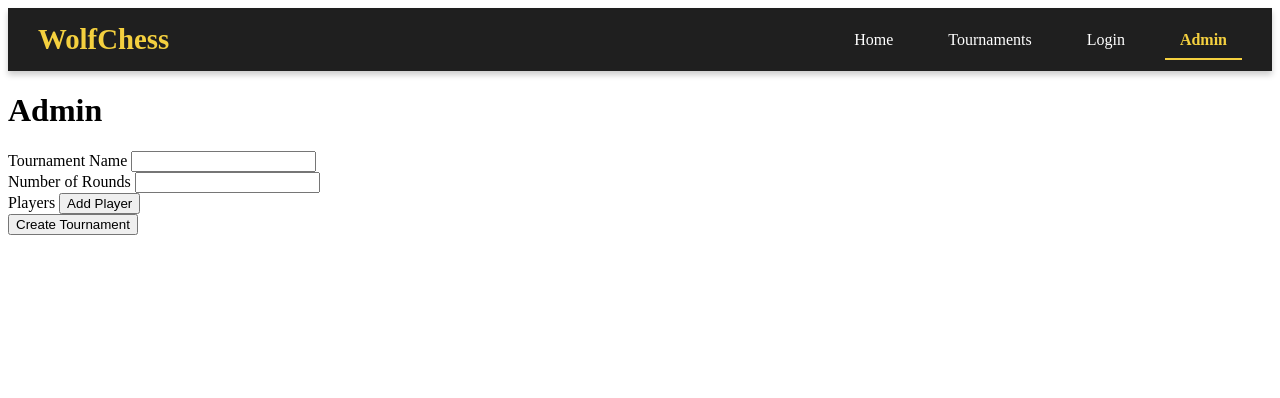
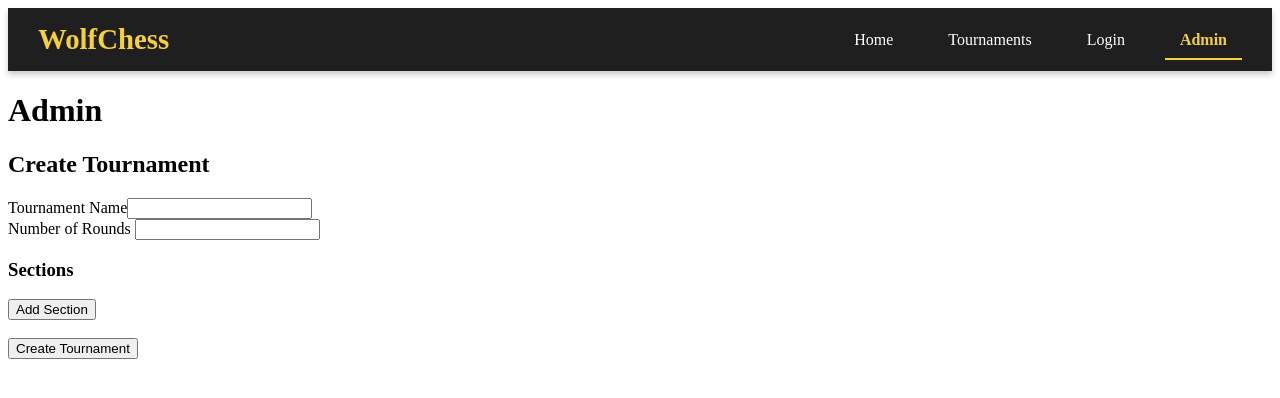
Before and after one commit to SaucyBoi21/wolf-tourney, a Next.js app in the folder app/: page /pages/admin in a window 1280 px wide. Shown: the top 398 px of the page. Built offline with nearby package versions, Linux system fonts and the light colour scheme.

Commit message:
improved form

```diff
--- a/app/package.json
+++ b/app/package.json
@@ -15,6 +15,7 @@
     "bcrypt": "^5.1.1",
     "next": "^15.2.4",
     "next-auth": "^4.24.11",
+    "p-queue": "^8.1.0",
     "react": "^19.0.0",
     "react-dom": "^19.0.0",
     "react-hook-form": "^7.54.2"
--- a/app/src/app/api/section/route.ts
+++ b/app/src/app/api/section/route.ts
@@ -10,7 +10,7 @@ export async function POST(request:NextRequest) {
     const body = await request.json()
     const {name, tournamentId} = body
 
-    const newSection = await prisma.player.create({
+    const newSection = await prisma.section.create({
         data: {
             name: name,
             tournament: {
--- a/app/src/app/components/Tournament_Form/TournamentForm.tsx
+++ b/app/src/app/components/Tournament_Form/TournamentForm.tsx
@@ -1,41 +1,84 @@
 "use client";
 import { SubmitHandler, useForm, useFieldArray } from "react-hook-form";
 import axios from "axios";
+import PQueue from "p-queue";
+
+interface Tournament {
+  tournamentName: string;
+  numRounds: number;
+}
 
 interface Player {
-  name: string;
+  playerName: string;
   rating: number;
   uscfId: string;
-  section: string;
+  sectionId: string;
+}
+
+interface Round {
+  roundNumber: number;
+  sectionId: string;
+}
+
+interface Section {
+  sectionName: string;
+  tournamentId: string;
+  players: Player[];
+  rounds: Round[];
 }
 
 interface TournamentFormData {
-  name: string;
-  rounds: number;
-  sections: string[];
+  tournament: Tournament;
   players: Player[];
+  rounds: Round[];
+  sections: Section[];
 }
+
+const createEmptySection = (): Section => ({
+  sectionName: "",
+  tournamentId: "",
+  players: [],
+  rounds: [],
+});
 
 function TournamentForm() {
   const { register, handleSubmit, control } = useForm<TournamentFormData>();
-  const { fields, append, remove } = useFieldArray({
-    name: "players",
+  const {
+    fields: sectionFields,
+    append: appendSection,
+    remove: removeSection,
+  } = useFieldArray({
+    name: "sections",
     control,
   });
+
   const onSubmit: SubmitHandler<TournamentFormData> = async (data) => {
-    const { name, rounds } = data;
-    const response = await axios.post("/api/tournament", {
-      name: name,
-      rounds: Number(rounds),
+    const { tournament, players, rounds, sections } = data;
+    const { tournamentName, numRounds } = tournament;
+    const tournamentResponse = await axios.post("/api/tournament", {
+      name: tournamentName,
+      rounds: numRounds,
     });
+    const queue = new PQueue({ concurrency: 5 });
+    sections.forEach((section) => {
+      const { sectionName } = section;
+      queue.add(() =>
+        axios.post("/api/section", {
+          name: sectionName,
+          tournamentId: tournamentResponse.data,
+        })
+      );
+    });
+    await queue.onIdle();
   };
 
   return (
     <form className="tournament-form" onSubmit={handleSubmit(onSubmit)}>
+      <h2>Create Tournament</h2>
       <div className="input-group">
-        <label>Tournament Name </label>
+        <label>Tournament Name</label>
         <input
-          {...register("name", {
+          {...register("tournament.tournamentName", {
             required: true,
           })}
           type="text"
@@ -46,7 +89,7 @@ function TournamentForm() {
       <div className="input-group">
         <label>Number of Rounds </label>
         <input
-          {...register("rounds", {
+          {...register("tournament.rounds", {
             required: true,
             validate: (value) => value >= 1,
           })}
@@ -55,42 +98,26 @@ function TournamentForm() {
         />
       </div>
 
-      <div className="input-group">
-        <label>Players </label>
-        {fields.map((player, index) => (
-          <div key={player.id}>
-            <input
-              {...register(`players.${index}.name`)}
-              placeholder="Name"
-              type="text"
-            />
-            <input
-              {...register(`players.${index}.rating`)}
-              placeholder="Rating"
-              type="number"
-            />
-            <input
-              {...register(`players.${index}.uscfId`)}
-              placeholder="USCF ID"
-              type="text"
-            />
-            <input
-              {...register(`players.${index}.section`)}
-              placeholder="Section"
-              type="text"
-            />
-            <button onClick={() => remove(index)}>Remove Player</button>
-          </div>
-        ))}
-        <button
-          onClick={() =>
-            append({ name: "", rating: 0, uscfId: "", section: "" })
-          }
-        >
-          Add Player
-        </button>
-      </div>
-      <button type="submit">Create Tournament</button>
+      <h3>Sections</h3>
+      {sectionFields.map((field, index) => (
+        <div key={field.id}>
+          <input
+            placeholder="Section Name"
+            {...register(`sections.${index}.sectionName`)}
+          />
+          <button type="button" onClick={() => removeSection(index)}>
+            Remove
+          </button>
+        </div>
+      ))}
+
+      <button type="button" onClick={() => appendSection(createEmptySection())}>
+        Add Section
+      </button>
+
+      <br /><br />
+      <input type="submit" value="Create Tournament" />
+
     </form>
   );
 }
```
Also changed, not shown: 2 other files (tests, documents, lock files or other folders).
